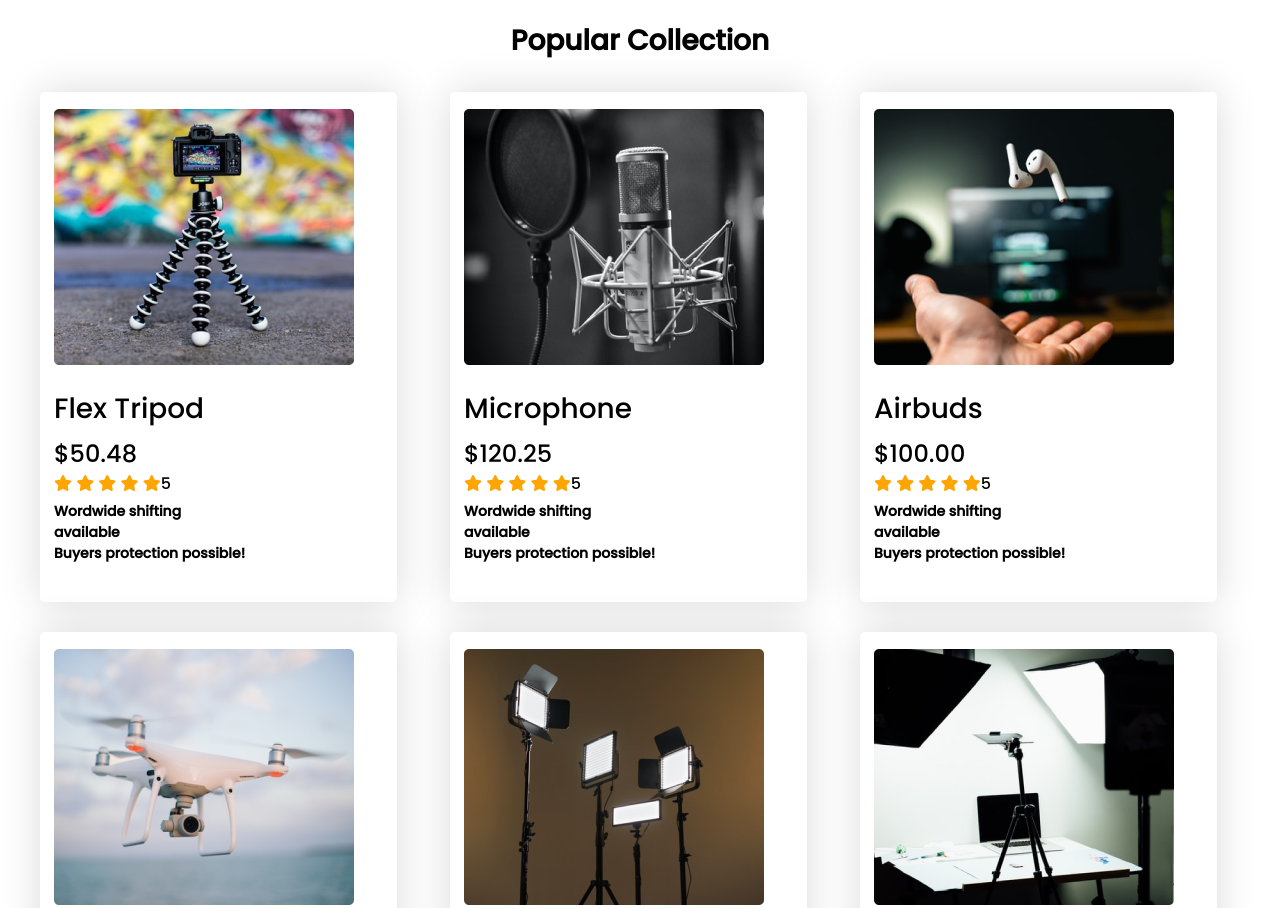
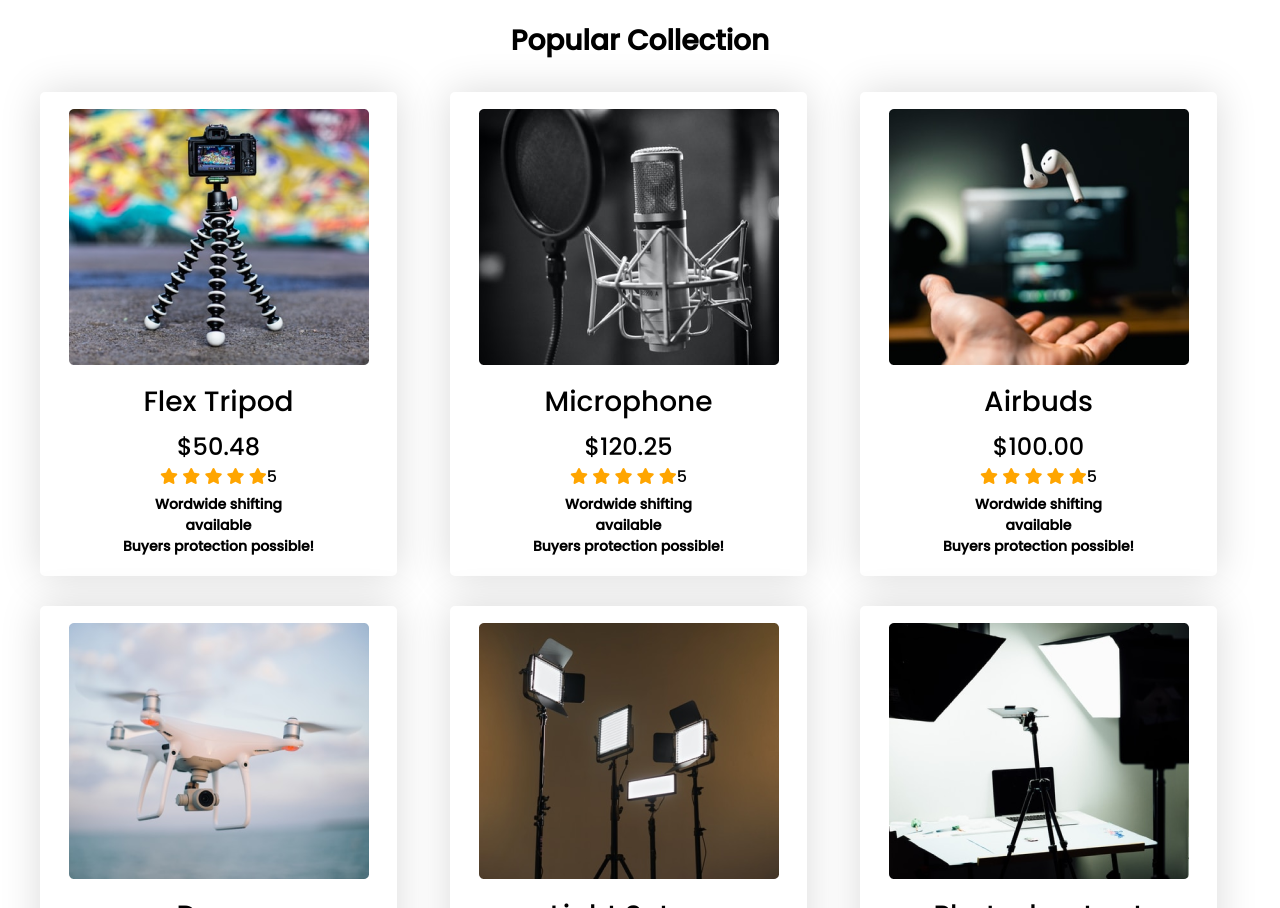
Before and after one commit to kdipto1/Milestone-2, a plain HTML site: page index.html in a window 1280 px wide. Shown: the part 432-1340 px from the top of the page. Drawn offline with Linux system fonts and the light colour scheme.

Commit message:
product section done for desktop

```diff
--- a/styles/style.css
+++ b/styles/style.css
@@ -52,11 +52,15 @@ button{
 }
 .product{
   width: 329px;
-  height: 476px;
+  height: 450px;
   padding: 17px 14px;
   background: #FFFFFF;
   box-shadow: 0px 0px 40px rgba(0, 0, 0, 0.15);
   border-radius: 5px;
+  display: flex;
+  flex-direction: column;
+  align-items: center;
+  text-align: center;
 }
 .product h3{
   font-weight: 500;
```
